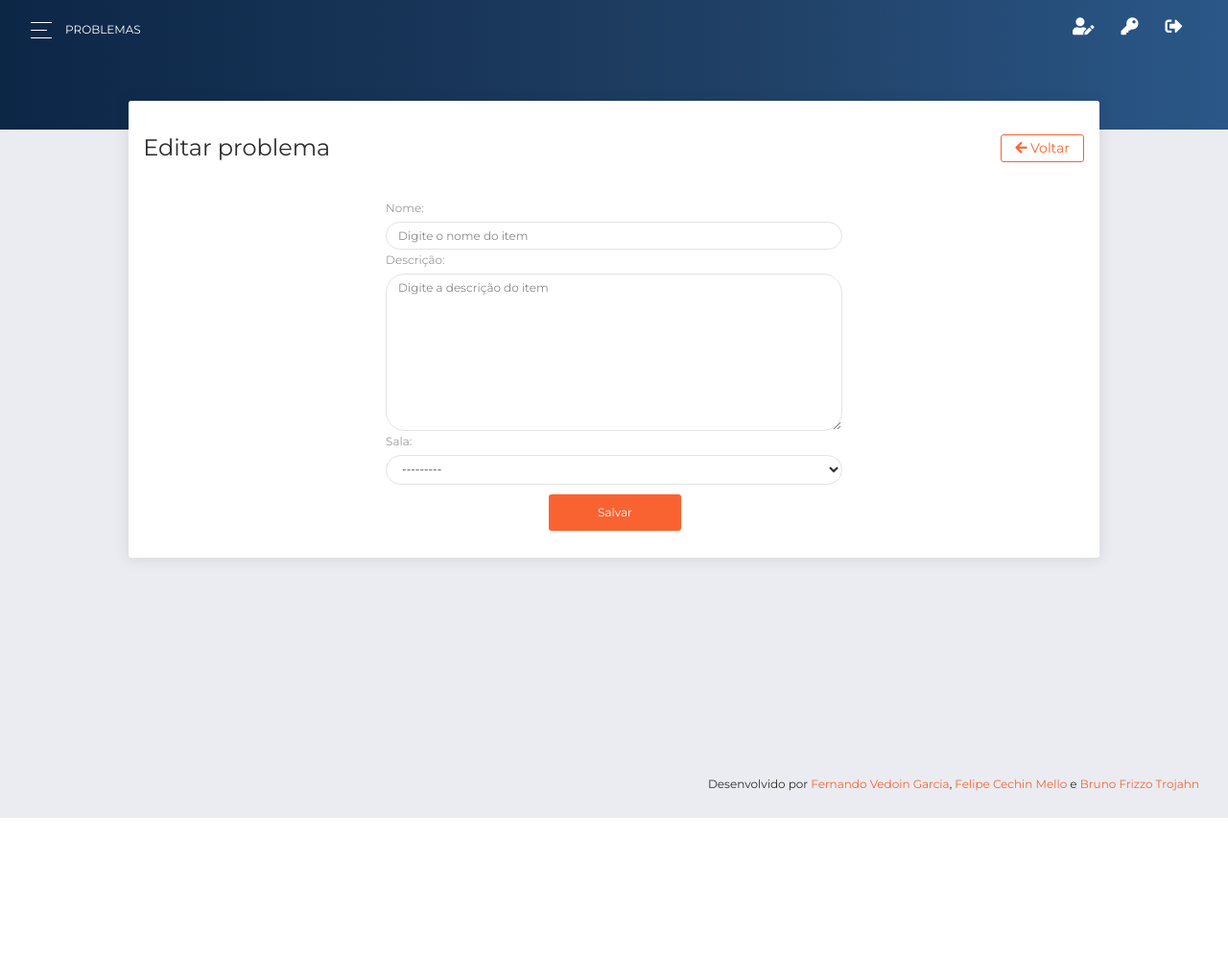
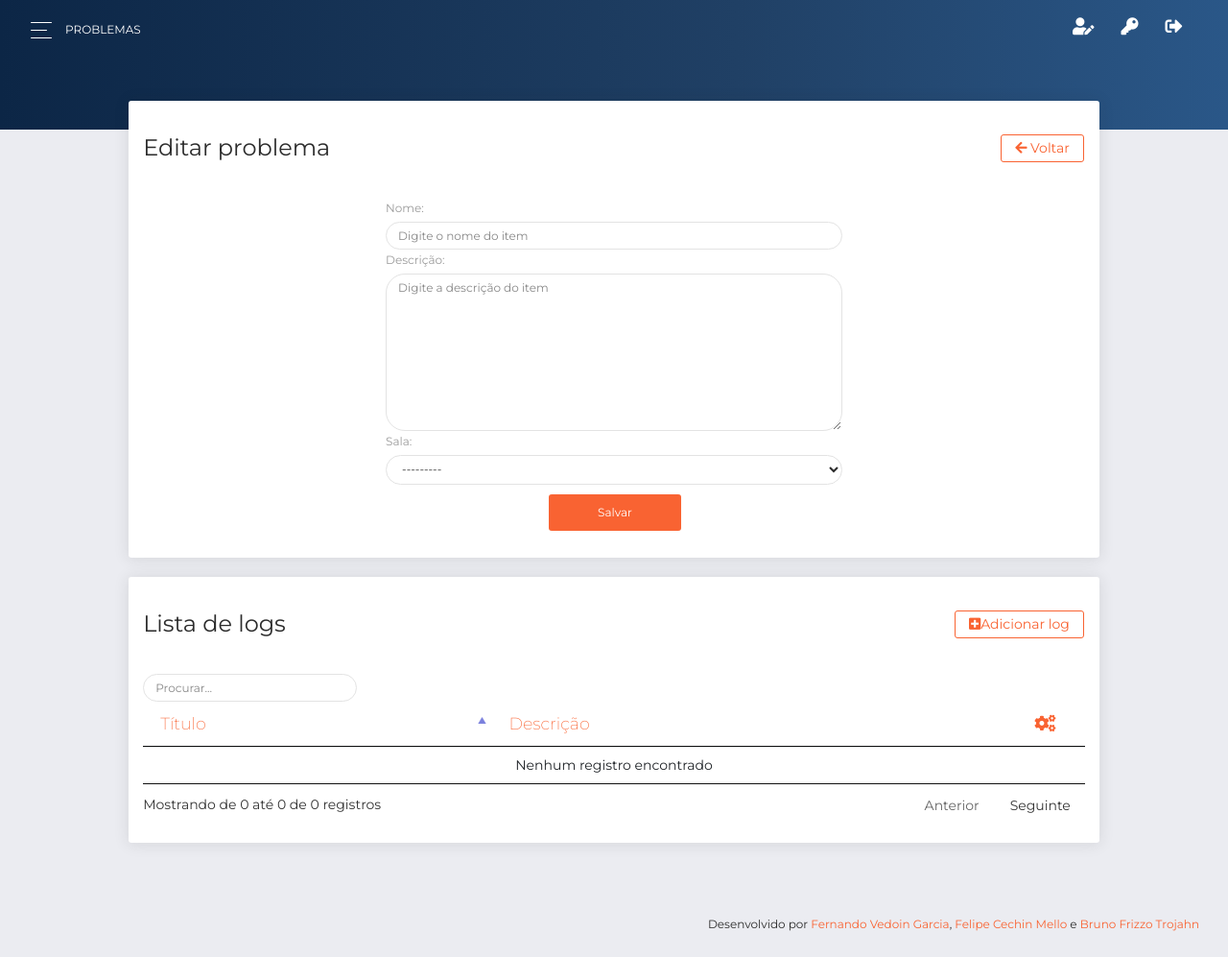
Before and after one commit to fvedoin/school-heritage, a Django app: template templates/problems/edit.html in a window 1280 px wide. Shown: the whole page at 96% size. Before the commit the page ends 852 px from the top, so only its background shows below. Run offline with Django 3.2, Linux system fonts and the light colour scheme; the template is opened without the code that fills it: values that come from a table or form of the project are taken from there, others are empty; some libraries are stand-ins or nearby versions.

Commit message:
Start to add logs into problems.

```diff
--- a/problems/views.py
+++ b/problems/views.py
@@ -6,6 +6,7 @@ from django.utils.decorators import method_decorator
 from django.views.generic import View
 
 from .models import Problem
+from logs.models import Log
 from .forms import ProblemForm
 
 @login_required
@@ -17,6 +18,9 @@ def index(request):
     if form.is_valid():
         form.save()
         form = ProblemForm()
+        problem_id = Problem.objects.latest('id')
+        log = Log(title='Problema criado', description='', problem=problem_id)
+        log.save()
         messages.success(request, 'Problema inserido com sucesso!')
     context['problems'] = problems
     context['form'] = form
@@ -39,9 +43,11 @@ class ProblemEditView(View):
 
     def get(self, request, pk):
         problem = get_object_or_404(Problem, pk=pk)
+        logs = Log.objects.filter(problem=problem.id)
         context = {}
         form = ProblemForm(instance=problem)
         context['form'] = form
+        context['logs'] = logs
         return render(request, self.template_name, context)
 
     def put(self, request, pk):
--- a/templates/problems/edit.html
+++ b/templates/problems/edit.html
@@ -1,5 +1,9 @@
 {% extends 'layouts/base.html' %}
 {% load static %}
+
+{% block css %}
+    <link href="{% static 'css/jquery.dataTables.css' %}" rel="stylesheet"/>
+{% endblock %}
 
 {% block title %}
     PROBLEMAS
@@ -50,13 +54,110 @@
                     </div>
                 </div>
             </div>
+            <div class="card">
+                <div class="card-header">
+                    <h4 class="card-title">
+                        Lista de logs
+                        <button class="btn btn-sm btn-outline-primary show-hide-log-form" id="button-adicionar">
+                            <i class="fas fa-plus-square"></i>Adicionar log
+                        </button>
+                        <button class="btn btn-sm btn-outline-primary show-hide-log-form" id="button-fechar" style="display: none">
+                            <i class="fas fa-minus-square"></i> Fechar
+                        </button>
+                    </h4>
+                </div>
+                <div class="card-body">
+                    <div class="row" id="log-form" style="display: none">
+                        <div class="col-md-6 mr-auto ml-auto mb-2">
+                            <form method="post">
+                                {% csrf_token %}
+                                {% for field in log_form %}
+                                    {% if field.is_hidden %}
+                                        {{ field }}
+                                    {% else %}
+                                        <div class="pure-control-group">
+                                        {{ field.label_tag }}
+                                        {{ field }}
+                                        {{ field.errors }}
+                                        </div>
+                                    {% endif %}
+                                {% endfor %}
+                                <div class="row">
+                                    <div class="col-md-4"></div>
+                                    <div class="col-md-4">
+                                        <button type="submit" class="btn btn-primary btn-block">Salvar</button>
+                                    </div>
+                                </div>
+                            </form>
+                        </div>
+                    </div>
+                    <div class="row">
+                        <div class="col-4 col-md-3">
+                            <input type="search" class="form-control" placeholder="Procurar..." id="dt-search">
+                        </div>
+                    </div>
+                    <div class="table-responsive">
+                        <table class="table" id="dt">
+                            <thead class=" text-primary">
+                            <tr>
+                                <th>
+                                    Título
+                                </th>
+                                <th>
+                                    Descrição
+                                </th>
+                                <th>
+                                    <i class="fas fa-cogs"></i>
+                                </th>
+                            </tr>
+                            </thead>
+                            <tbody>
+                            {% for log in logs %}
+                                <tr>
+                                    <td>
+                                        {{ log.title }}
+                                    </td>
+                                    <td>
+                                        {{ log.description }}
+                                    </td>
+                                    <td class="text-right text-center">
+                                        <a href="" class="btn btn-warning btn-icon">
+                                            <i class="fas fa-edit"></i>
+                                        </a>
+                                        <form method="post" action="">
+                                            {% csrf_token %}
+                                            <input type="hidden" name="_method" value="delete">
+                                            <button type="submit" class="btn btn-danger btn-icon">
+                                                <i class="fas fa-trash-alt"></i>
+                                            </button>
+                                        </form>
+                                    </td>
+                                </tr>
+                            {% endfor %}
+                            </tbody>
+                        </table>
+                    </div>
+                </div>
+            </div>
         </div>
     </div>
 {% endblock %}
 
 {% block script %}
-    <script src="{% static 'js/plugins/jquery.mask.min.js' %}"></script>
+    <script src="{% static 'js/jquery.dataTables.js' %}"></script>
+    <script src="{% static 'js/utils/indexInitialDisplay.js' %}"></script>
+    <script src="{% static 'js/scripts/items-page.js' %}"></script>
     <script type="text/javascript">
-        $(".telefone").mask("(00) 0000-00009");
+        $('.show-hide-log-form').click(function () {
+            if($('#log-form').is(':visible')){
+                $('#log-form').hide();
+                $('#button-adicionar').show();
+                $('#button-fechar').hide();
+            }else{
+                $('#log-form').show();
+                $('#button-fechar').show();
+                $('#button-adicionar').hide();
+            }
+        });
     </script>
 {% endblock %}
```
Also changed, not shown: templates/problems/index.html (+1 -8 lines).
